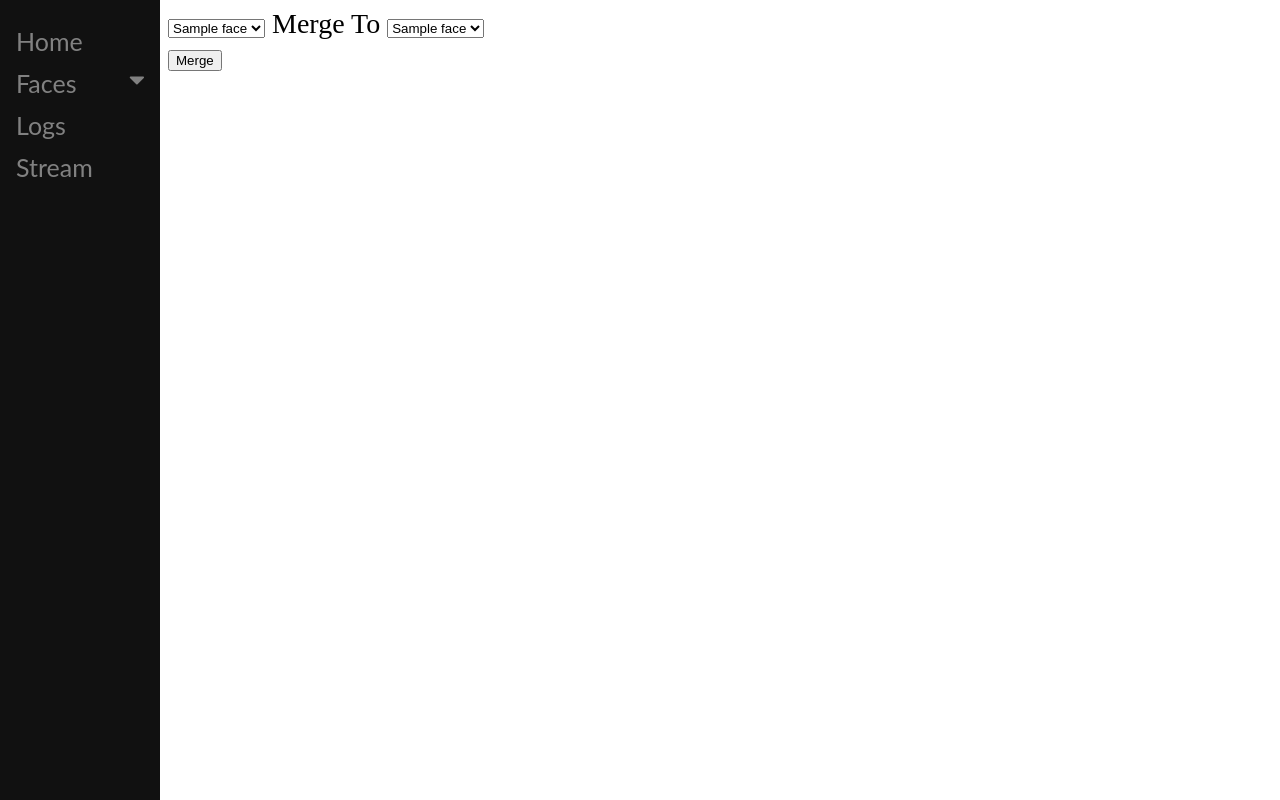
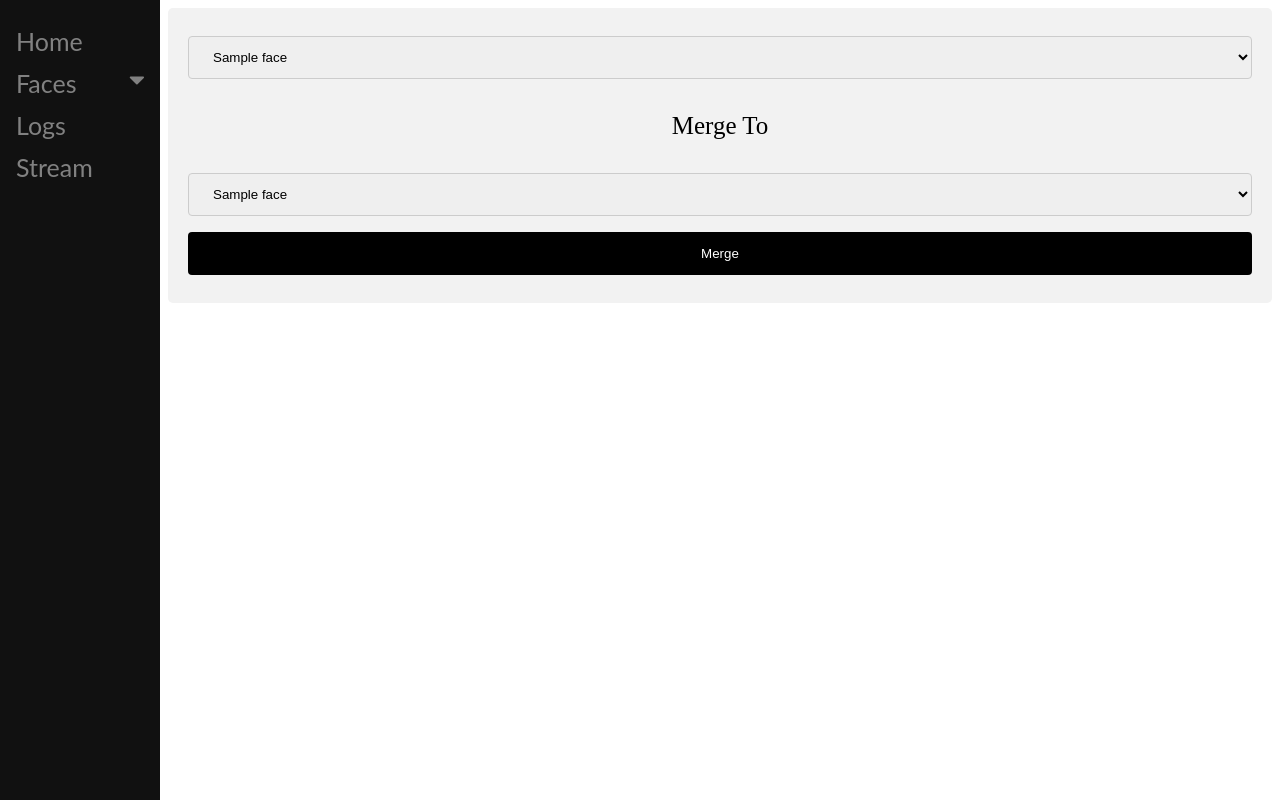
Before and after one commit to barhenkro/SecurityCamera, a Flask app: template templates/merge_faces.html in a window 1280 px wide. Run offline with Flask 2, Linux system fonts and the light colour scheme; the template is opened without the code that fills it: most values are stand-ins (such as "Sample title", 1, 10 or a date in 2020); parts of the project's set-up code (start-up, migrations or seed data) failed here and were passed over.

Commit message:
styling changes

```diff
--- a/templates/merge_faces.html
+++ b/templates/merge_faces.html
@@ -1,20 +1,21 @@
 {% extends "base.html" %}
 {% block title %}Merge Faces{% endblock %}
 {% block content %}
+<div class="add_face">
     <select form="merge-form" name="merge-from-face">
     {% for face_id, face in faces.iteritems()%}
         <option value={{face_id}}> {{face.name}} </option>
     {% endfor %}
     </select>
-Merge To
+    <p>Merge To</p>
     <select form="merge-form" name="merge-to-face">
     {% for face_id, face in faces.iteritems()%}
         <option value={{face_id}}> {{face.name}} </option>
     {% endfor %}
     </select>
 
-
      <form method="post" id="merge-form">
          <input type="submit" value="Merge">
      </form>
+</div>
 {% endblock %}
```
Lines whose indentation alone changed are shown as unchanged.
